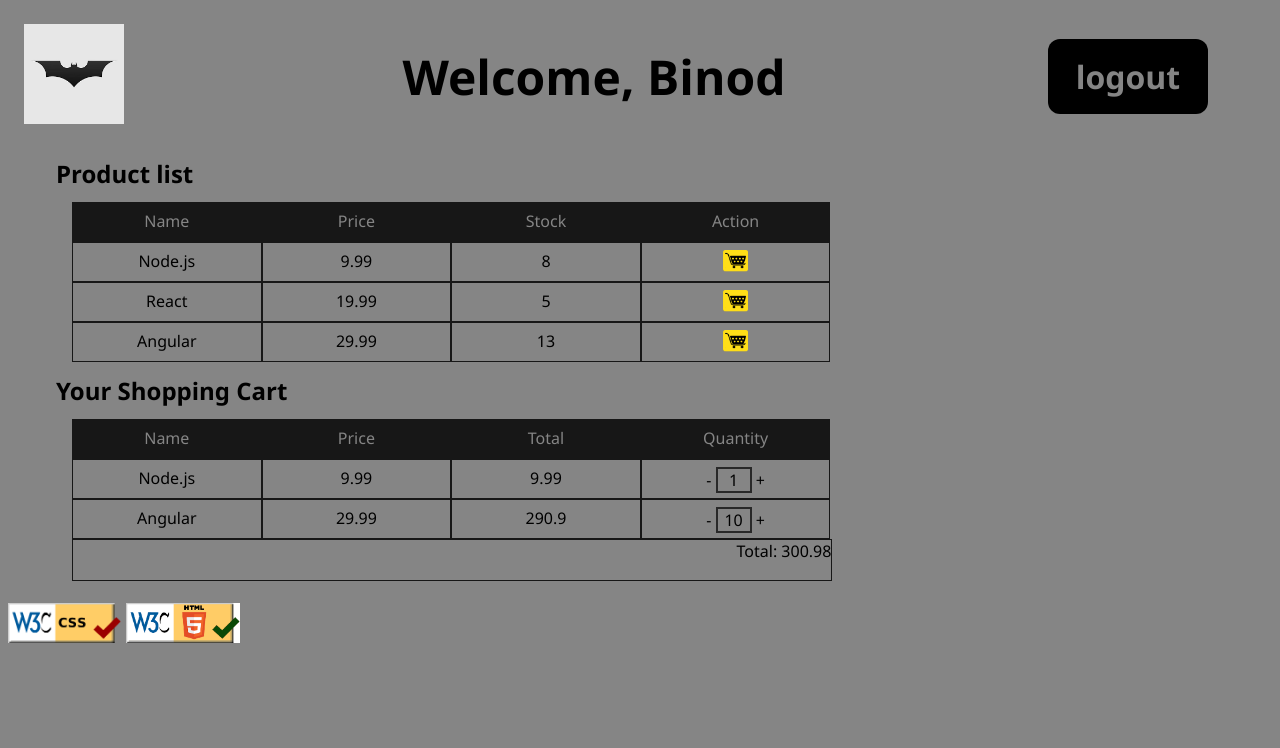
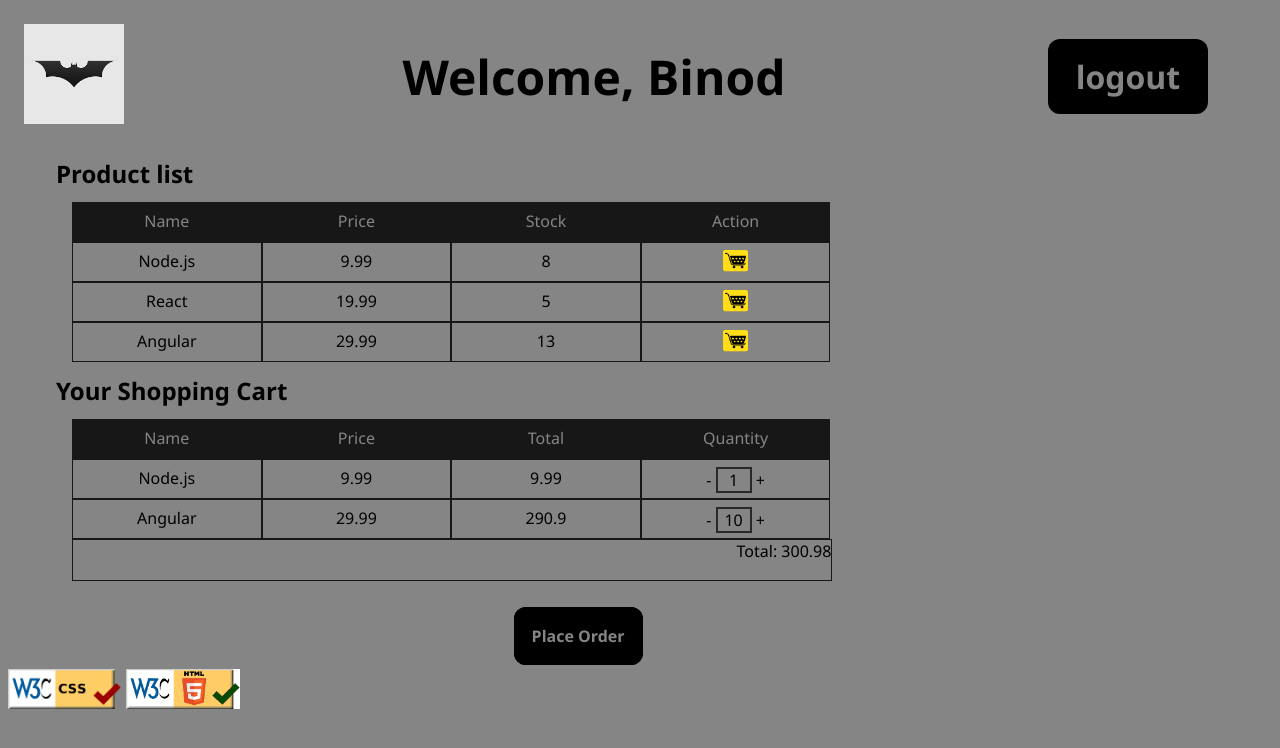
Before and after one commit to bi-node/wap.github.io, a plain HTML site: page Lab3/index.html in a window 1280 px wide. Drawn offline with Linux system fonts and the light colour scheme.

Commit message:
v 1.0 final update

```diff
--- a/Lab3/index.html
+++ b/Lab3/index.html
@@ -72,6 +72,10 @@
     <div  id="lastrow">
         Total: 300.98
     </div>
+    <br><br>
+    <div class="placeorder">
+                Place Order
+    </div>
 
     <footer>
         <br>
--- a/Lab3/style.css
+++ b/Lab3/style.css
@@ -79,3 +79,15 @@ h2{
     width: 2em;
     display: inline-block
 }
+.placeorder
+{
+    border: 2px solid black;
+    display: inline;
+    padding: 1em;
+    margin-left: 40%;
+    border-radius: 12px;
+    background-color:  rgb(0, 0, 0);
+    color:  rgb(133, 133, 133);
+    font-weight: 900;
+
+}
```
